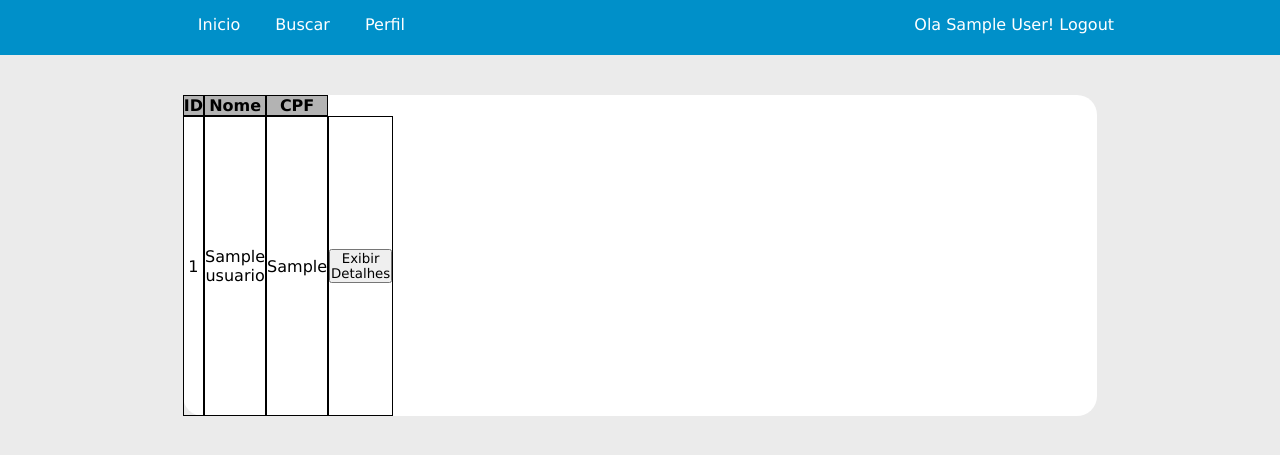
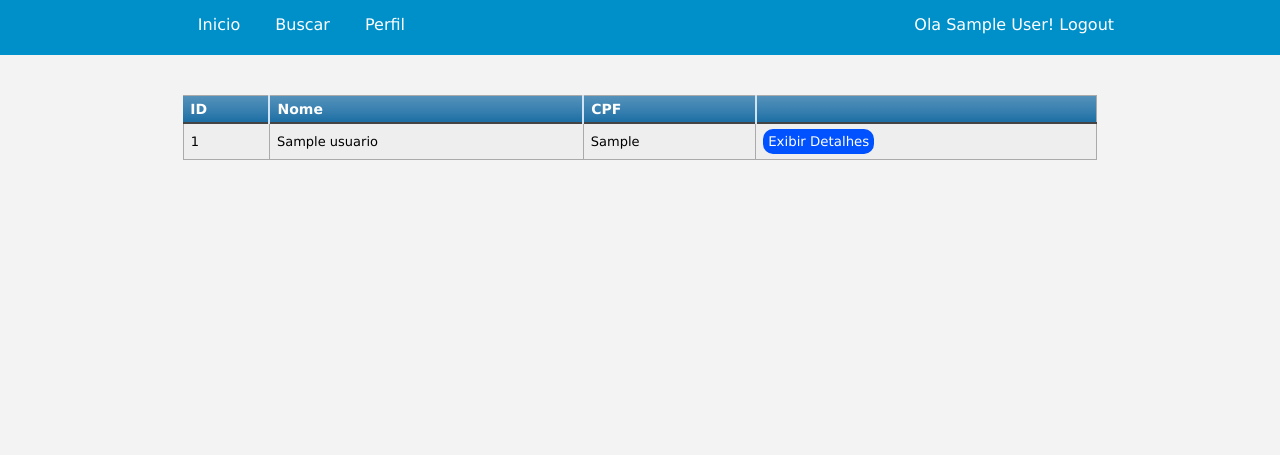
Before and after one commit to GabrielTBeserra/GG-MEDICS, a PHP site: page /web/ in a window 1280 px wide. Shown: the top 455 px of the page. Run offline with PHP 8.4, Linux system fonts and the light colour scheme; the visitor is signed in with stand-in values (Sample User, id 1); tables that the repository leaves empty hold one stand-in row (values such as "Sample post").

Commit message:
Adicionado novo css para as paginas de perfil

```diff
--- a/view/Pages/acom_item.html
+++ b/view/Pages/acom_item.html
@@ -2,5 +2,5 @@
     <td>#{acom.id}</td>
     <td>#{acom.nome}</td>
     <td>#{acom.cpf}</td>
-    <td><button id="#{acom.id}" onclick="redirect('#{acom.id}');">Exibir Detalhes</button></td>
+    <td><button id="#{acom.id}" class="acom-button" onclick="redirect('#{acom.id}');">Exibir Detalhes</button></td>
 </tr>
--- a/view/Pages/index_medic.php
+++ b/view/Pages/index_medic.php
@@ -26,12 +26,13 @@
 
         <div class="page-content">
             <div class="main-page-charts">
-                <table style="width:100%">
+                <table class="tableList">
                     <thead>
                         <tr>
                             <th>ID</th>
                             <th>Nome</th>
                             <th>CPF</th>
+                            <th></th>
                         </tr>
                     </thead>
                     <tbody>
--- a/view/Pages/profile_medic.php
+++ b/view/Pages/profile_medic.php
@@ -39,7 +39,7 @@
                 <input class="input-profile" id="sexo" type="text" name="sexo" value="#{sexo.paciente}" readonly>
                 <label class="label" for="senha">Nova senha</label>
                 <input class="input-profile" type="password" id="senha" name="senha">
-                <button type="button" onClick="atualizar();">Salvar</button>
+                <button class="button-profile" type="button" onClick="atualizar();">Salvar</button>
             </div>
         </div>
 
--- a/view/Pages/profile_normal.php
+++ b/view/Pages/profile_normal.php
@@ -27,7 +27,6 @@
 
         <div class="page-content">
             <div class="profile-infos">
-                <form>
                     <label class="label" for="nome">Nome</label>
                     <input class="input-profile" id="nome" type="text" name="nome" value="#{nome.paciente}" readonly>
                     <label class="label" for="email">Email</label>
@@ -44,8 +43,7 @@
                     <input class="input-profile" type="text" name="hiper" id="hiper" value="#{hiper.paciente}" readonly>
                     <label class="label" for="senha">Nova senha</label>
                     <input class="input-profile" type="password" id="senha" name="senha">
-                    <button type="button" onClick="atualizar();">Salvar</button>
-                </form>
+                    <button class="button-profile" type="button" onClick="atualizar();">Salvar</button>
             </div>
         </div>
 
--- a/view/Pages/search_patient.php
+++ b/view/Pages/search_patient.php
@@ -34,7 +34,7 @@
 
 
             <div class="search-page">
-                <table style="width:100%">
+                <table class="tableList">
                     <thead>
                         <tr>
                             <th>ID</th>
--- a/view/Styles/style.css
+++ b/view/Styles/style.css
@@ -6,7 +6,7 @@
 }
 
 body {
-  background-color: #ebebeb;
+  background-color: #f3f3f3;
 }
 
 .main-content {
@@ -72,6 +72,7 @@ body {
   grid-template-columns: 1fr 1fr 1fr 1fr 1fr 1fr 1fr;
 }
 
+
 .charts-title{
   margin: 10px;
   grid-column: 1/8;
@@ -86,7 +87,6 @@ body {
 .profile-infos {
   margin-top: 40px;
   grid-column: 2/7;
-  background-color: white;
   border-radius: 5px;
   display: grid;
   grid-template-columns: 1fr 1fr 1fr 1fr 1fr 1fr 1fr;
@@ -116,7 +116,23 @@ body {
   grid-column: 1/8;
   border-radius: 5px;
   padding: 3px;
-  border: 1px rgb(162, 0, 255) solid;
+  border: 1px rgb(126, 126, 126) solid;
+}
+
+.button-profile {
+  color: white;
+  margin-top: 15px;
+  grid-column: 2/7;
+  padding: 8px;
+  border: none;
+  background-color: #0050c9;
+  cursor: pointer;
+  border-radius: 15px;
+}
+
+.button-profile:hover {
+  background-color: rgb(0, 65, 161);
+
 }
 
 .main-page-resume {
@@ -125,40 +141,67 @@ body {
   background-color: magenta;
 }
 
-table {
-  width: 716px;
-  display: inline-block;
-  border-spacing: 0;
+.acom-button{
+  border-radius: 10px;
+  color: white;
+  background-color: rgb(0, 81, 255);
+  padding: 5px;
+  border: none;
 }
 
-tbody,
-thead tr {
-  width: 100%;
+.acom-button:hover{
+  cursor: pointer;
+  background-color: rgb(0, 38, 255);
 }
 
-tbody {
-  height: 300px;
-  position: relative;
-  overflow-y: auto;
-  overflow-x: hidden;
+
+table.tableList {
+  grid-column: 1/8;
+  border: 0px solid #1C6EA4;
+  background-color: #EEEEEE;
+  width: 100%;
+  text-align: left;
+  border-collapse: collapse;
+}
+table.tableList td, table.tableList th {
+  border: 1px solid #AAAAAA;
+  padding: 5px 7px;
+}
+table.tableList tbody td {
+  font-size: 13px;
+}
+table.tableList tr:nth-child(even) {
+  background: #D0E4F5;
+}
+table.tableList thead {
+  background: #1C6EA4;
+  background: -moz-linear-gradient(top, #5592bb 0%, #327cad 66%, #1C6EA4 100%);
+  background: -webkit-linear-gradient(top, #5592bb 0%, #327cad 66%, #1C6EA4 100%);
+  background: linear-gradient(to bottom, #5592bb 0%, #327cad 66%, #1C6EA4 100%);
+  border-bottom: 2px solid #444444;
+}
+table.tableList thead th {
+  font-size: 14px;
+  font-weight: bold;
+  color: #FFFFFF;
+  border-left: 2px solid #D0E4F5;
+}
+table.tableList thead th:first-child {
+  border-left: none;
 }
 
-tbody td {
-  height: 30px;
-  text-align: center;
-  width: 100%;
-  border: 1px solid black;
+table.tableList tfoot td {
+  font-size: 13px;
 }
-
-thead th {
-  background-color: rgb(179, 179, 179);
-  text-align: center;
-  width: 100%;
-  border: 1px solid black;
+table.tableList tfoot .links {
+  text-align: right;
 }
-
-thead th:last-child {
-  width: 156px;
+table.tableList tfoot .links a{
+  display: inline-block;
+  background: #1C6EA4;
+  color: #FFFFFF;
+  padding: 2px 8px;
+  border-radius: 5px;
 }
 
 .new-insert label {
--- a/view/scripts/search.js
+++ b/view/scripts/search.js
@@ -85,6 +85,7 @@ function populate_table(list) {
         button.setAttribute("id", data.idUsuario);
         button.setAttribute("name", data.idUsuario);
         button.setAttribute("onclick", "acompanhar(" + data.idUsuario + ")");
+        button.setAttribute("class", "acom-button");
 
 
         td1.appendChild(userId);
```
